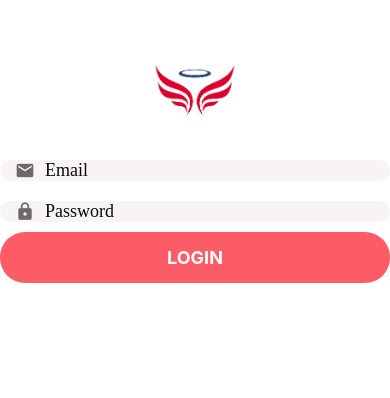
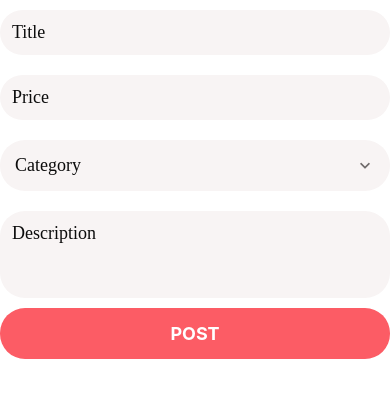
Before and after one commit to Ghauoor/end_the_urge, a React Native app: screen / in a window 390 px wide. Shown: the top 398 px of the page. Built offline with nearby package versions, Linux system fonts and the light colour scheme.

Commit message:
Create ListingEditScreen

```diff
--- a/App.js
+++ b/App.js
@@ -1,9 +1,10 @@
 import React from 'react';
 import {View, StyleSheet} from 'react-native';
-import LoginScreen from './src/screens/LoginScreen';
+
+import ListingEditScreen from './src/screens/ListingEditScreen';
 
 const App = () => {
-  return <LoginScreen />;
+  return <ListingEditScreen />;
 };
 
 const styles = StyleSheet.create({});
--- a/src/components/AppTextInput.js
+++ b/src/components/AppTextInput.js
@@ -27,7 +27,7 @@
     width: '100%',
     marginVertical: 10,
     alignItems: 'center',
-    paddingHorizontal: 15,
+    padding: 12,
   },
   icon: {
     marginRight: 10,
--- /dev/null
+++ b/src/components/forms/AppFormPicker.js
@@ -0,0 +1,22 @@
+import React from 'react';
+import {useFormikContext} from 'formik';
+
+import AppPicker from '../AppPicker';
+import ErrorMessage from './ErrorMessage';
+
+const AppFormPicker = ({items, name, placeholder}) => {
+  const {errors, setFieldValue, touched, values} = useFormikContext();
+  return (
+    <>
+      <AppPicker
+        items={items}
+        onSelectItem={item => setFieldValue(name, item)}
+        placeholder={placeholder}
+        selectedItem={values[name]}
+      />
+      <ErrorMessage error={errors[name]} visible={touched[name]} />
+    </>
+  );
+};
+
+export default AppFormPicker;
--- a/src/components/forms/index.js
+++ b/src/components/forms/index.js
@@ -7,3 +7,4 @@
 export {default as AppFormField} from './AppFormField';
 export {default as ErrorMessage} from './ErrorMessage';
 export {default as SubmitButton} from './SubmitButton';
+export {default as AppFormPicker} from './AppFormPicker';
--- /dev/null
+++ b/src/screens/ListingEditScreen.js
@@ -0,0 +1,68 @@
+import React from 'react';
+import {StyleSheet} from 'react-native';
+import * as Yup from 'yup';
+import {
+  AppForm,
+  AppFormField,
+  AppFormPicker,
+  SubmitButton,
+} from '../components/forms';
+import Screen from '../components/Screen';
+
+const validationSchema = Yup.object().shape({
+  title: Yup.string().required().min(1).label('Title'),
+  price: Yup.number().required().min(1).max(10000).label('Price'),
+  description: Yup.string().label('Description'),
+  category: Yup.object().required().nullable().label('Category'),
+});
+
+const categories = [
+  {label: 'Furniture', value: 1},
+  {label: 'Chair', value: 2},
+  {label: 'Camera', value: 3},
+];
+
+const ListingEditScreen = () => {
+  return (
+    <Screen style={styles.screen}>
+      <AppForm
+        initialValues={{
+          title: '',
+          price: '',
+          description: '',
+          category: null,
+        }}
+        onSubmit={values => console.log(values)}
+        validationSchema={validationSchema}>
+        <AppFormField maxLength={255} name="title" placeholder="Title" />
+        <AppFormField
+          maxLength={8}
+          name="price"
+          placeholder="Price"
+          keyboardType="numeric"
+        />
+        <AppFormPicker
+          items={categories}
+          name="category"
+          placeholder="Category"
+        />
+        <AppFormField
+          maxLength={255}
+          name="description"
+          numberOfLines={3}
+          multiline
+          placeholder="Description"
+        />
+        <SubmitButton title="Post" />
+      </AppForm>
+    </Screen>
+  );
+};
+
+const styles = StyleSheet.create({
+  screen: {
+    padding: 10,
+  },
+});
+
+export default ListingEditScreen;
```
